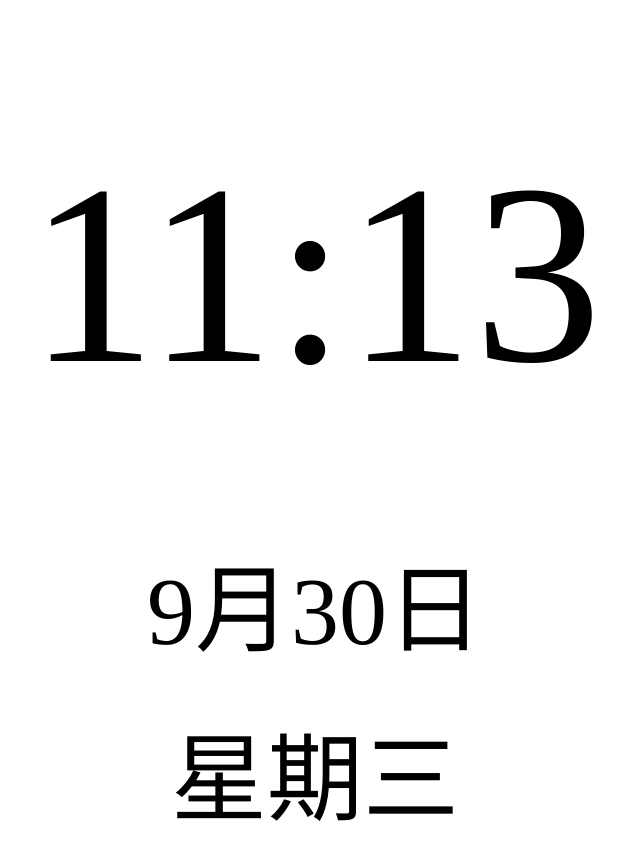
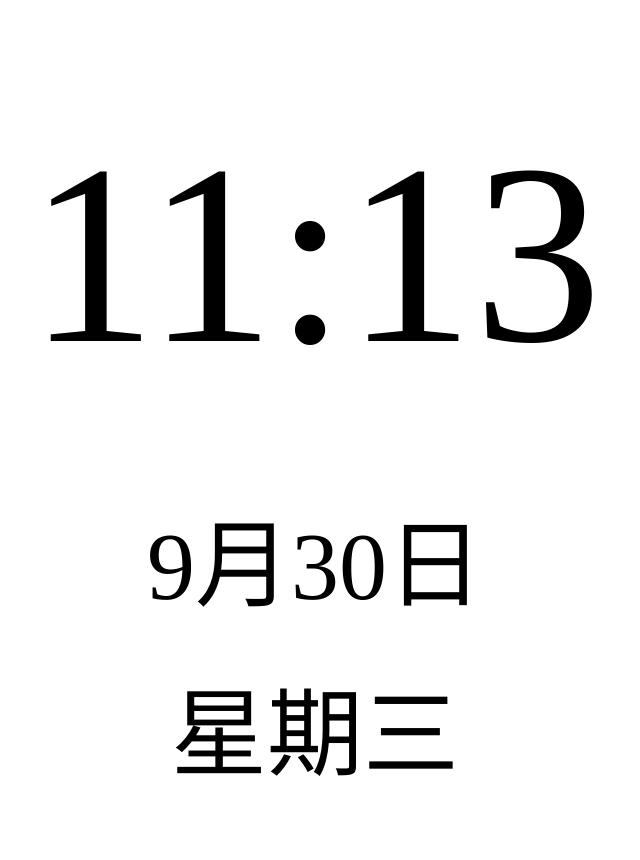
Before and after one commit to MrFuFuFu/mrfufufu.github.io, a Jekyll site: the page clock.html, which Jekyll copies as it is, in a window 1280 px wide. Shown: the top 860 px of the page, without its empty margins (333-973 px from the left). Built offline with Jekyll 4.4.1, drawn with Linux system fonts in a browser that asks for light colours.

Commit message:
Update UI margin

```diff
--- a/clock.html
+++ b/clock.html
@@ -25,7 +25,7 @@
 
         .time_container {
           top: 0;
-          height: 55%;
+          height: 50%;
         }
 
         .date_container {
@@ -33,7 +33,7 @@
         }
 
         .time {
-          padding-top: 120px;
+          padding-top: 100px;
           font-size: 16rem;
         }
 
```
